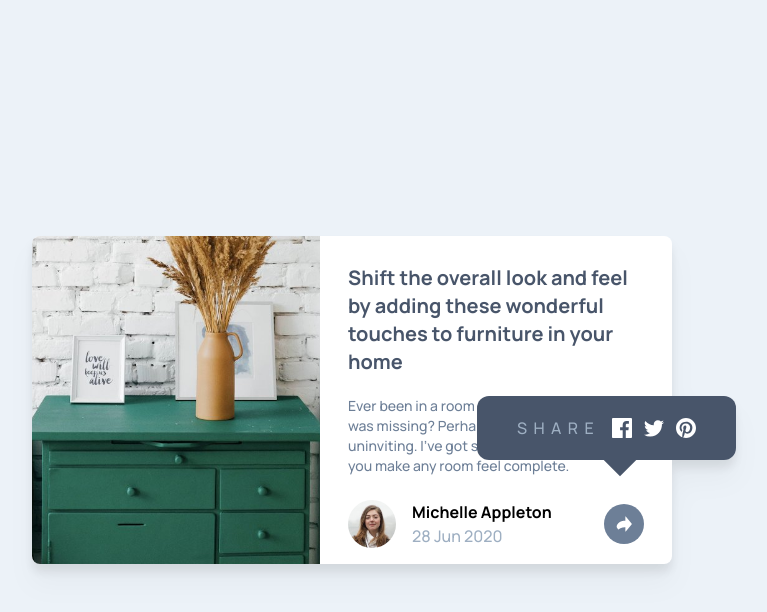
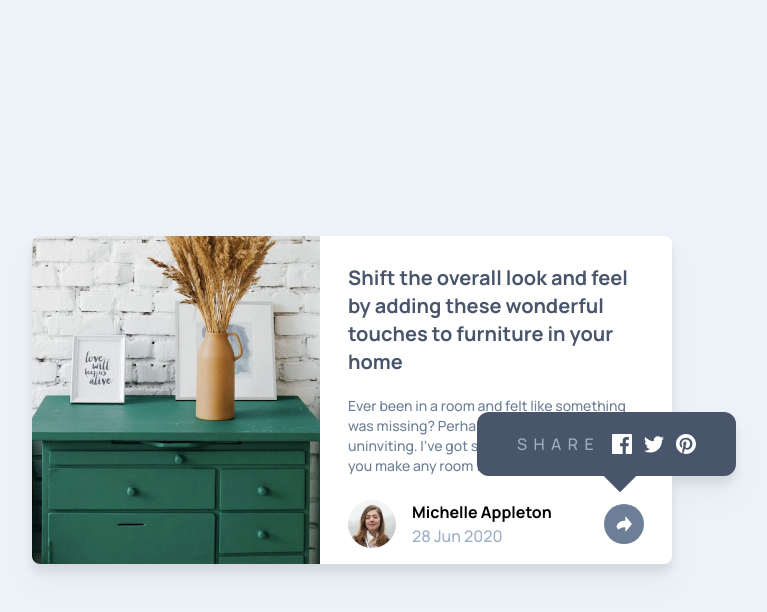
Before and after one commit to anmolthedeveloper/article-preview-component-fm, a website: page index.html in a window 1280 px wide. Both pictures are taken after a click on the picture 912 px from the left and 524 px from the top of the page. Shown: the whole page, without its empty margins (288-1055 px from the left). Drawn offline with nearby package versions, Linux system fonts and the light colour scheme.

Commit message:
some more UI fixes

```diff
--- a/index.html
+++ b/index.html
@@ -52,11 +52,11 @@
         >
           <div
             id="pointedDiv"
-            class="hidden w-10 h-10 lg:absolute lg:top-[-3.5rem] lg:right-[2rem] transform rotate-45 bg-veryDarkGrayishBlue lg:z-10"
+            class="hidden w-10 h-10 lg:absolute lg:top-[-2.5rem] lg:right-[2rem] transform rotate-45 bg-veryDarkGrayishBlue lg:z-10"
           ></div>
           <div
             id="share"
-            class="hidden lg:absolute lg:z-20 lg:py-5 lg:px-10 lg:rounded-xl lg:top-[-5.5rem] lg:right-[-4rem] items-center"
+            class="hidden lg:absolute lg:z-20 lg:py-5 lg:px-10 lg:rounded-xl lg:top-[-4.5rem] lg:right-[-4rem] items-center"
           >
             <p class="tracking-[0.4em] text-grayishBlue">SHARE</p>
             <img
```
Also changed, not shown: output.css.
